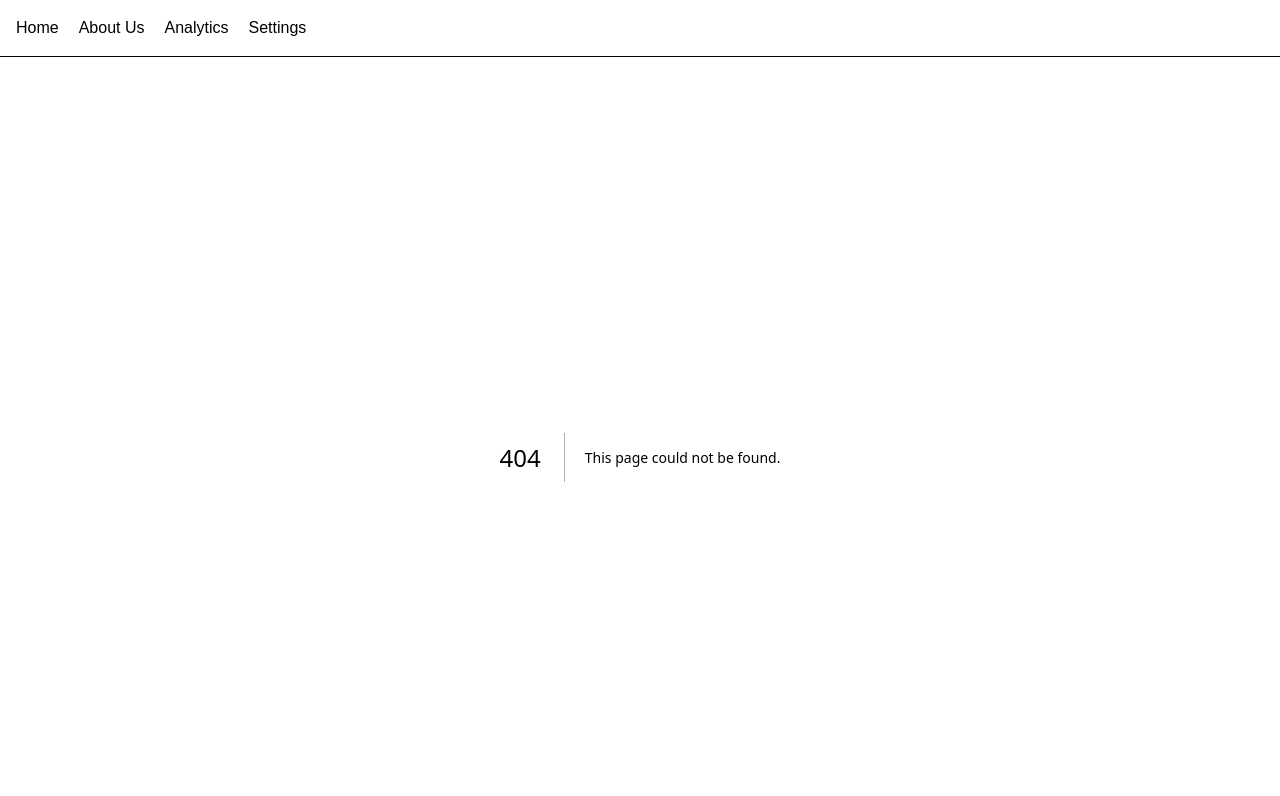
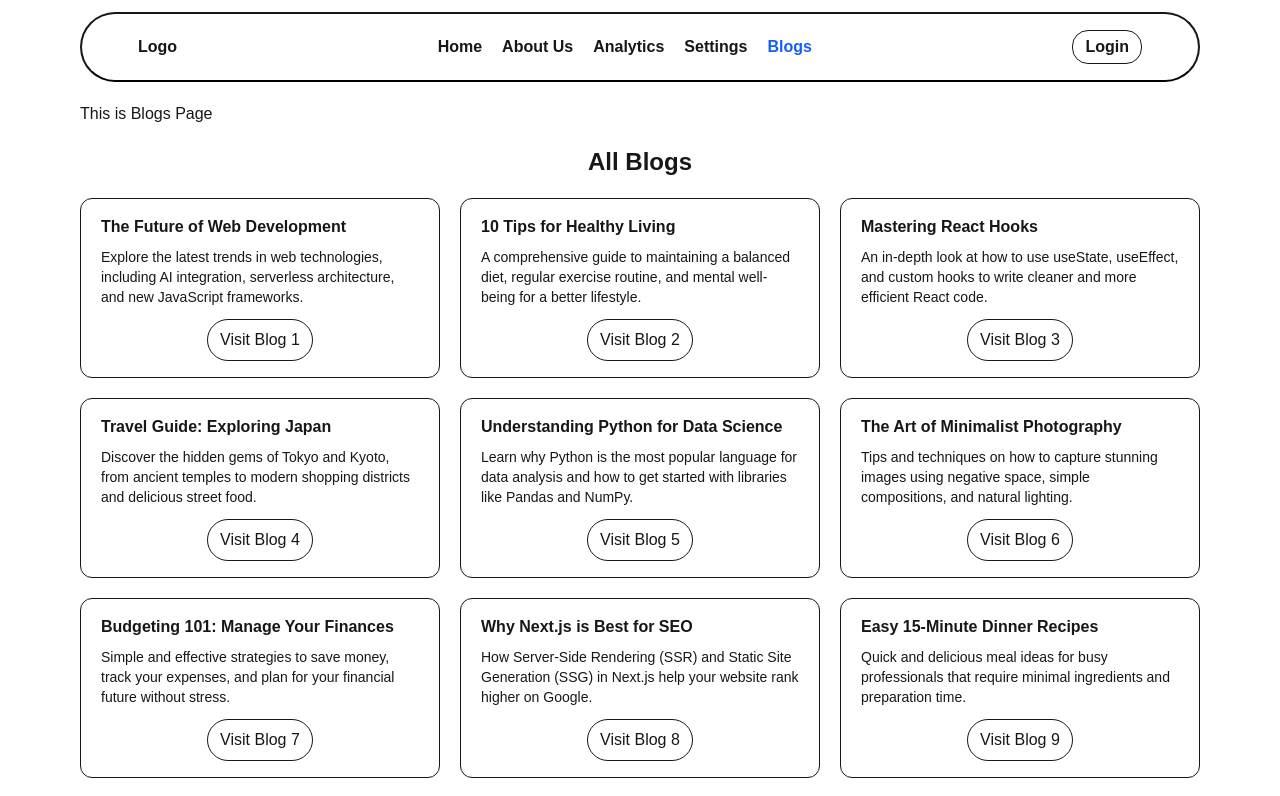
Before and after one commit to Shanto93/advance-next, a Next.js app: page /blogs in a window 1280 px wide. Before the commit this address had no page. Shown: the top 796 px of the page. Built offline with nearby package versions, Linux system fonts and the light colour scheme.

Commit message:
used SSG in blogs

```diff
--- /dev/null
+++ b/app/blogs/[id]/page.tsx
@@ -0,0 +1,31 @@
+import blogs from "../../../data/blogs.json";
+
+interface IBlog {
+  id: number;
+  blog_title: string;
+  blog_description: string;
+}
+
+export async function generateStaticParams() {
+  return blogs.map((blog) => ({ id: blog.id }));
+}
+
+const BlogDetailsPage = async ({
+  params,
+}: {
+  params: Promise<{ id: string }>;
+}) => {
+  const { id } = await params;
+  const blog_id = parseInt(id);
+  const blog: IBlog | undefined = blogs.find((blog) => blog.id === blog_id);
+
+  return (
+    <div>
+      <h1>This is Blog {blog_id}</h1>
+      <p>{blog?.blog_title} </p>
+      <p>{blog?.blog_description} </p>
+    </div>
+  );
+};
+
+export default BlogDetailsPage;
--- /dev/null
+++ b/app/blogs/page.tsx
@@ -0,0 +1,27 @@
+import React from "react";
+import blogs from "./../../data/blogs.json";
+import BlogButton from "@/components/BlogButton";
+
+const BlogsPage = () => {
+  return (
+    <div>
+      <h2 className="text-bas mt-3">This is Blogs Page</h2>
+
+      <h1 className="text-2xl text-center font-bold my-5">All Blogs</h1>
+
+      <div className="grid grid-cols-3 gap-5">
+        {blogs.map((blog, index) => (
+          <div className="border px-5 py-4 rounded-xl" key={index}>
+            <h1 className="font-bold mb-2">{blog.blog_title} </h1>
+            <h1 className="text-sm">{blog.blog_description} </h1>
+            <div className="w-full mx-auto flex justify-center items-center">
+              <BlogButton id={blog.id}></BlogButton>
+            </div>
+          </div>
+        ))}
+      </div>
+    </div>
+  );
+};
+
+export default BlogsPage;
--- a/app/layout.tsx
+++ b/app/layout.tsx
@@ -1,6 +1,6 @@
+import Navbar from "@/shared/Navbar";
 import type { Metadata } from "next";
 import "./globals.css";
-import Navbar from "@/shared/Navbar";
 
 export const metadata: Metadata = {
   title: "Create Next App",
@@ -15,8 +15,12 @@ export default function RootLayout({
   return (
     <html lang="en">
       <body>
-        <Navbar></Navbar>
-        {children}
+        <div className="mx-20">
+          <div className="mb-5 mt-3">
+            <Navbar></Navbar>
+          </div>
+          {children}
+        </div>
       </body>
     </html>
   );
--- a/app/page.tsx
+++ b/app/page.tsx
@@ -1,19 +1,17 @@
 import GoToButton from "@/components/GoToButton";
 import type { Metadata } from "next";
-import React from "react";
+import { redirect } from "next/navigation";
 
 export const metadata: Metadata = {
-  title: "Create Next App",
-  description: "Generated by create next app",
+  title: "Home Page",
+  description: "This is Home Page",
 };
 
 const HomePage = () => {
   return (
     <div className="ml-10">
       <h2 className="mt-2">Home Page</h2>
-      <GoToButton className="mt-2">
-        Go to Settings
-      </GoToButton>
+      <GoToButton className="mt-2">Go to Settings</GoToButton>
     </div>
   );
 };
--- /dev/null
+++ b/components/BlogButton.tsx
@@ -0,0 +1,24 @@
+"use client";
+
+import { useRouter } from "next/navigation";
+
+interface IBlogProps {
+  id: number;
+}
+
+const BlogButton = ({ id }: IBlogProps) => {
+  const router = useRouter();
+  const handleBlogNavigation = (id: number) => {
+    router.push(`/blogs/${id}`);
+  };
+  return (
+    <button
+      onClick={() => handleBlogNavigation(id)}
+      className="px-3 py-2 border rounded-3xl mt-3 mx-auto hover:bg-amber-500 hover:text-white"
+    >
+      Visit Blog {id}
+    </button>
+  );
+};
+
+export default BlogButton;
--- /dev/null
+++ b/data/blogs.json
@@ -0,0 +1,52 @@
+[
+  {
+    "id": 1,
+    "blog_title": "The Future of Web Development",
+    "blog_description": "Explore the latest trends in web technologies, including AI integration, serverless architecture, and new JavaScript frameworks."
+  },
+  {
+    "id": 2,
+    "blog_title": "10 Tips for Healthy Living",
+    "blog_description": "A comprehensive guide to maintaining a balanced diet, regular exercise routine, and mental well-being for a better lifestyle."
+  },
+  {
+    "id": 3,
+    "blog_title": "Mastering React Hooks",
+    "blog_description": "An in-depth look at how to use useState, useEffect, and custom hooks to write cleaner and more efficient React code."
+  },
+  {
+    "id": 4,
+    "blog_title": "Travel Guide: Exploring Japan",
+    "blog_description": "Discover the hidden gems of Tokyo and Kyoto, from ancient temples to modern shopping districts and delicious street food."
+  },
+  {
+    "id": 5,
+    "blog_title": "Understanding Python for Data Science",
+    "blog_description": "Learn why Python is the most popular language for data analysis and how to get started with libraries like Pandas and NumPy."
+  },
+  {
+    "id": 6,
+    "blog_title": "The Art of Minimalist Photography",
+    "blog_description": "Tips and techniques on how to capture stunning images using negative space, simple compositions, and natural lighting."
+  },
+  {
+    "id": 7,
+    "blog_title": "Budgeting 101: Manage Your Finances",
+    "blog_description": "Simple and effective strategies to save money, track your expenses, and plan for your financial future without stress."
+  },
+  {
+    "id": 8,
+    "blog_title": "Why Next.js is Best for SEO",
+    "blog_description": "How Server-Side Rendering (SSR) and Static Site Generation (SSG) in Next.js help your website rank higher on Google."
+  },
+  {
+    "id": 9,
+    "blog_title": "Easy 15-Minute Dinner Recipes",
+    "blog_description": "Quick and delicious meal ideas for busy professionals that require minimal ingredients and preparation time."
+  },
+  {
+    "id": 10,
+    "blog_title": "The Benefits of Reading Daily",
+    "blog_description": "How reading books every day can improve your focus, expand your vocabulary, and reduce stress levels significantly."
+  }
+]
--- a/shared/Navbar.tsx
+++ b/shared/Navbar.tsx
@@ -1,10 +1,12 @@
 import NavLink from "@/components/NavLink";
-import Link from "next/link";
 
 const Navbar = () => {
   return (
-    <div>
-      <ul className="flex gap-5 p-4 border-b border-b-black">
+    <div className="p-4 border-2 rounded-full border-b-black font-semibold flex justify-between items-center">
+      <div className="ml-10">
+        <h1>Logo</h1>
+      </div>
+      <ul className="flex gap-5 ">
         <li>
           <NavLink path="/">Home</NavLink>
         </li>
@@ -17,7 +19,15 @@ const Navbar = () => {
         <li>
           <NavLink path="/dashboard/settings">Settings</NavLink>
         </li>
+        <li>
+          <NavLink path="/blogs">Blogs</NavLink>
+        </li>
       </ul>
+      <div className="mr-10">
+        <button className="border bg-white px-3 py-1 rounded-2xl">
+          Login
+        </button>
+      </div>
     </div>
   );
 };
```
